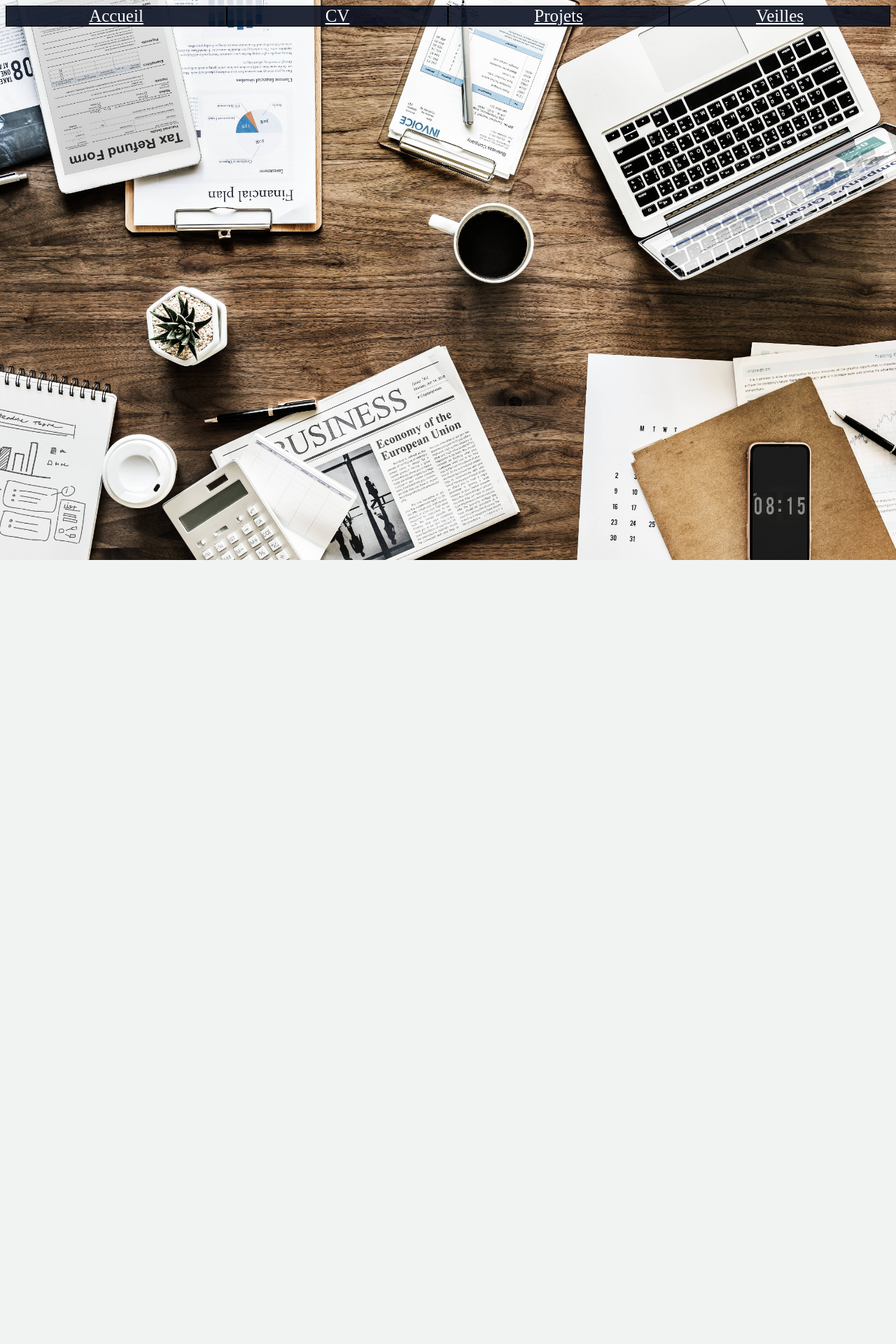
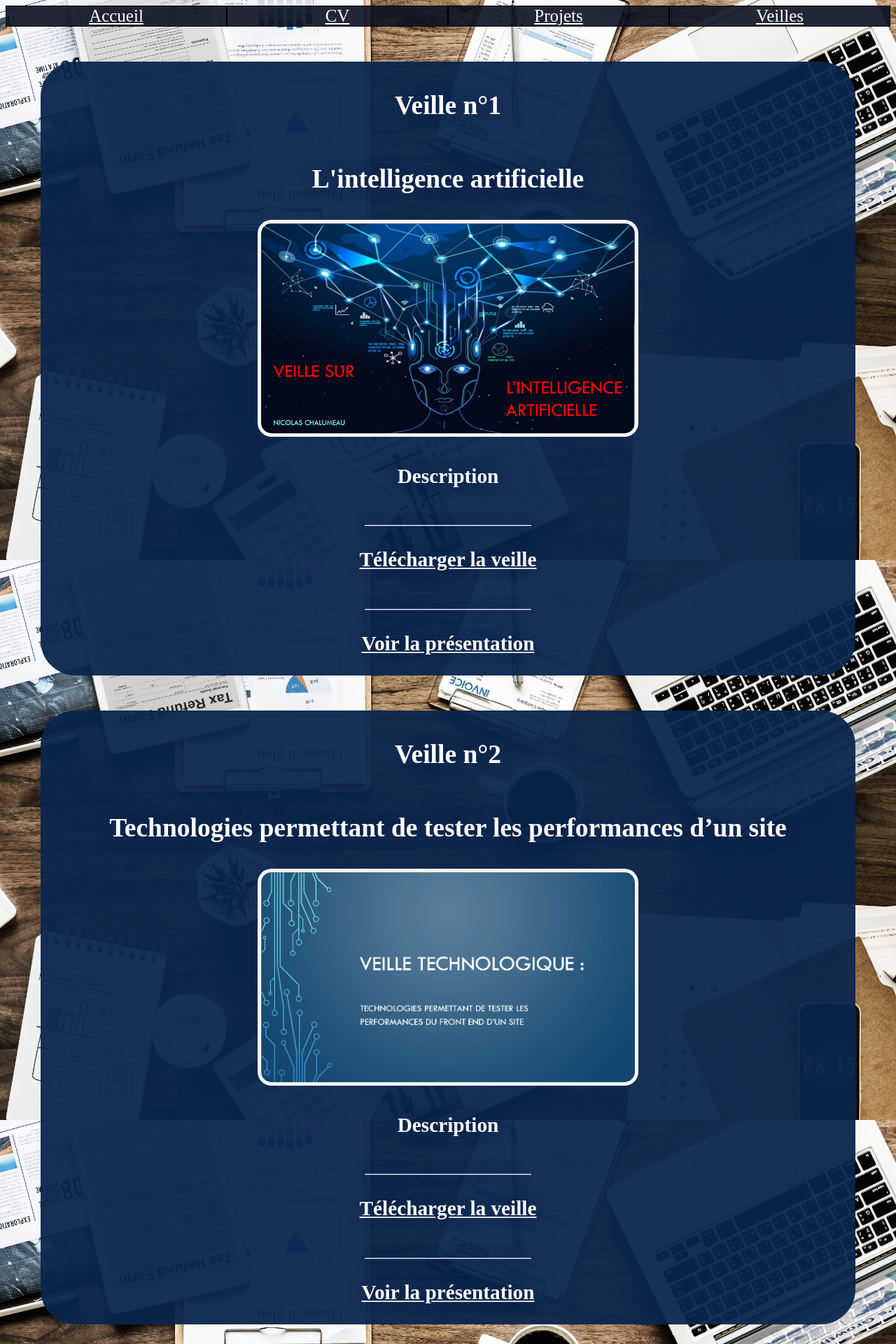
Before and after one commit to Niko7895/Porfolio, a PHP site: page /Veilles.php in a window 1280 px wide. Shown: the top 1920 px of the page at 70% size. Before the commit the page ends 800 px from the top, so only its background shows below. Run offline with PHP 8.4, Linux system fonts and the light colour scheme.

Commit message:
mise en place de la page veille et isertion de 2 veilles

```diff
--- a/portfolio/CSS/Veilles.css
+++ b/portfolio/CSS/Veilles.css
@@ -1,10 +1,37 @@
+.veillesDiv{
+    padding-top: 10px;
+    background-color: rgba(11, 37, 77 , 0.95);
+    margin: 50px;
+    text-shadow: 0px 0px 20px rgb(11, 37, 77);
+    color: white;
+    border-radius: 50px;
+    display: flex;
+    text-align: center;
+    flex-direction: column;
+}
+.listeprojet{
+    padding: 0px 25% 0px 25%;
+}
 
+a{
+    color: white;
+}
 
-.container-first {
-    position: absolute;
-    top: 30%;
-    left: 30%;
+.description {
+    padding-right: 15%;
+    padding-left: 15%;
+}
+.preview {
+    margin: 5px;
+    padding: 5px;
+    height: 300px;
+    width: auto;
+    background-color: whitesmoke;
+    border-radius: 20px;
+}
+.accès {
     display: flex;
+    align-items: center;
+    padding: 0 auto 0 auto;
     flex-direction: column;
-    text-align: center;
 }
--- a/portfolio/Veilles.php
+++ b/portfolio/Veilles.php
@@ -3,12 +3,71 @@
   <head>
     <title>Portfolio</title>
     <meta charset="utf8">
-    <link rel="stylesheet" href="CSS/Reseaux.css">
+    <link rel="stylesheet" href="CSS/veilles.css">
     <script></script>
   </head>
   <body>
   <?php
     include("header.php");
     ?>
+    <section>
+      <div class="veillesDiv">
+          <h1>Veille n°1</h1>
+          <div>
+            <h2>L'intelligence artificielle</h2>
+            <div>
+              <img class="preview" src="CSS/images/imgIA.png" alt="">
+            </div>
+            <div>
+              <h3>Description</h3>
+              <p class="description"></p>
+              <p>___________________</p>
+              <a href="CSS/veilles/veille-IA.pdf" download><h3>Télécharger la veille</h3></a>
+              <p>___________________</p>
+              <a href="CSS/veilles/presentation-veille-IA.pdf" target="blank"><h3>Voir la présentation</h3></a>
+            </div>
+            <div>
+            </div>
+          </div>
+        </div>
+        <div class="veillesDiv">
+          <h1>Veille n°2</h1>
+          <div>
+            <h2>Technologies permettant de tester les performances d’un site</h2>
+            <div>
+              <img class="preview" src="CSS/images/imgTPS.png" alt="">
+            </div>
+            <div>
+              <h3>Description</h3>
+              <p class="description"></p>
+              <p>___________________</p>
+              <a href="CSS/veilles/veille-performances-site.pdf" download><h3>Télécharger la veille</h3></a>
+              <p>___________________</p>
+              <a href="CSS/veilles/presentation-veille-performances-site.pdf" target="blank"><h3>Voir la présentation</h3></a>
+            </div>
+            <div>
+            </div>
+          </div>
+        </div>
+        <div class="veillesDiv">
+          <h1>Veille n°3</h1>
+          <div>
+            <h2>le langage Python</h2>
+            <div>
+              <img class="preview" src="CSS/images/imgIA.png" alt="">
+            </div>
+            <div>
+              <h3>Description</h3>
+              <p class="description"></p>
+              <p>___________________</p>
+              <a href="CSS/veilles/veille-IA.pdf" download><h3>Télécharger la veille</h3></a>
+              <p>___________________</p>
+              <a href="CSS/veilles/presentation-veille-IA.pdf" target="blank"><h3>Voir la présentation</h3></a>
+            </div>
+            <div>
+            </div>
+          </div>
+        </div>
+    </section>
   </body>
 </html>
```
Also changed, not shown: portfolio/CSS/images/imgIA.png (added), portfolio/CSS/images/imgTPS.png (added), 4 other files.
